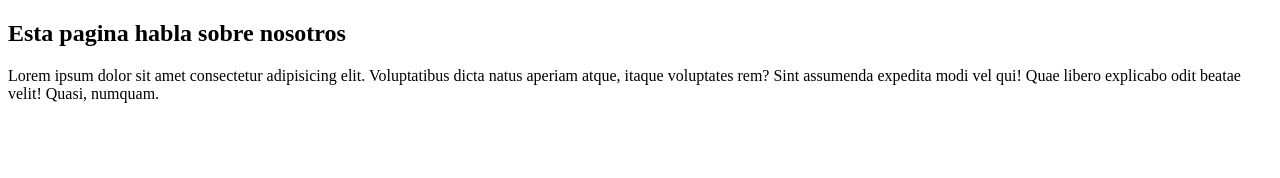
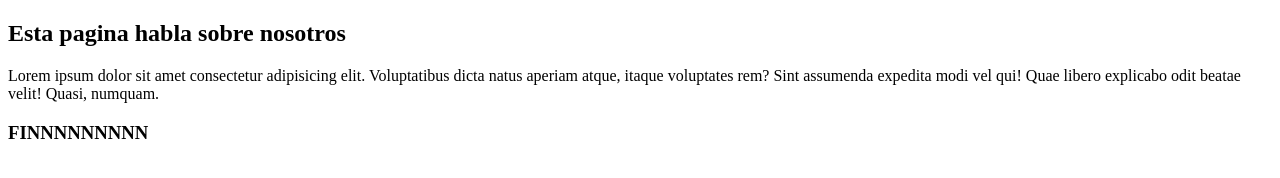
Before and after one commit to andresfalcon20/PracticaGit, a plain HTML site: page pages/nosotros.html in a window 1280 px wide. Drawn offline with Linux system fonts and the light colour scheme.

Commit message:
añadiendo fin

```diff
--- a/pages/nosotros.html
+++ b/pages/nosotros.html
@@ -10,6 +10,7 @@
 
     <p>Lorem ipsum dolor sit amet consectetur adipisicing elit. Voluptatibus dicta natus aperiam atque, itaque voluptates rem? Sint assumenda expedita modi vel qui! Quae libero explicabo odit beatae velit! Quasi, numquam.</p>
 
+    <h3>FINNNNNNNNN</h3>
 
 </body>
 </html>
```
